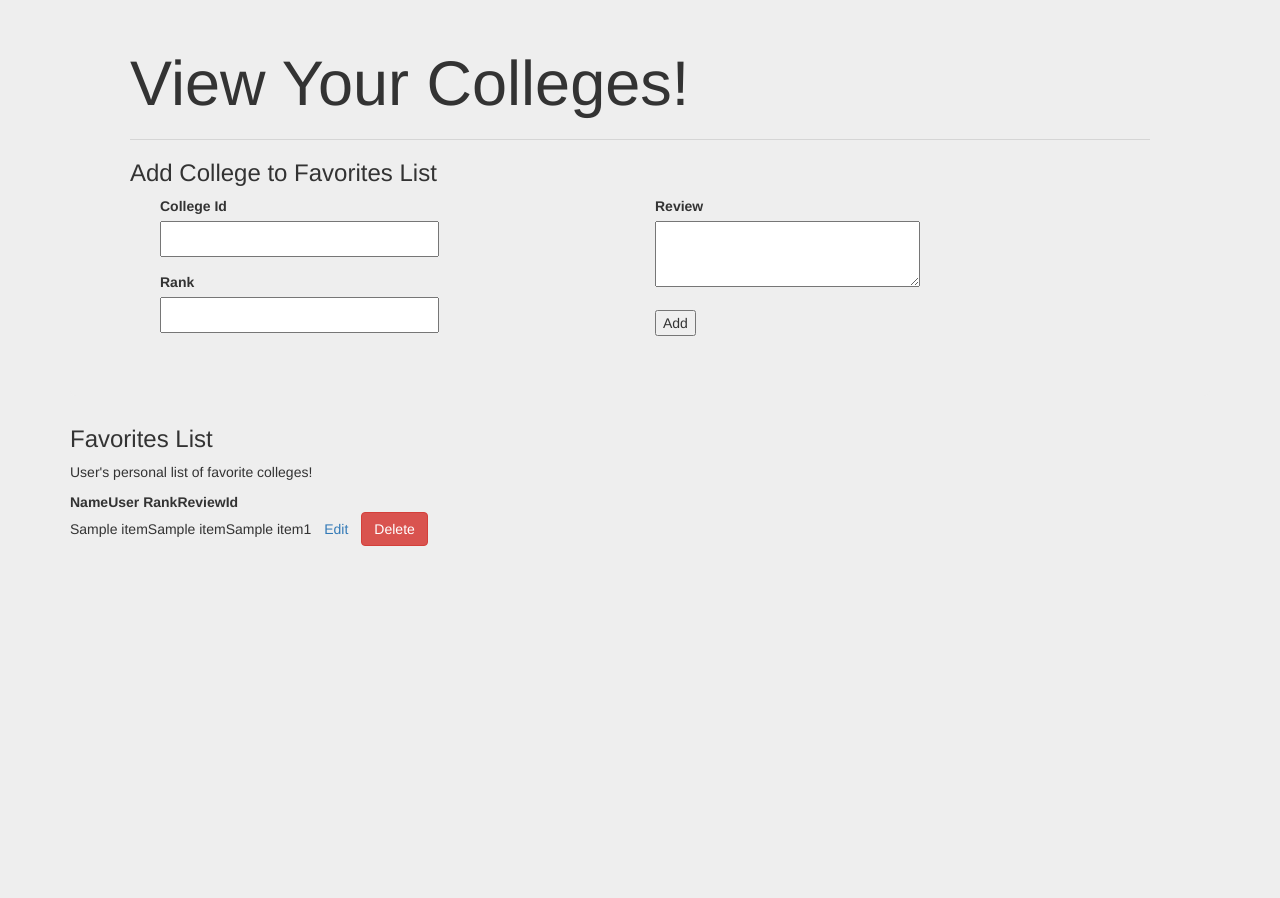
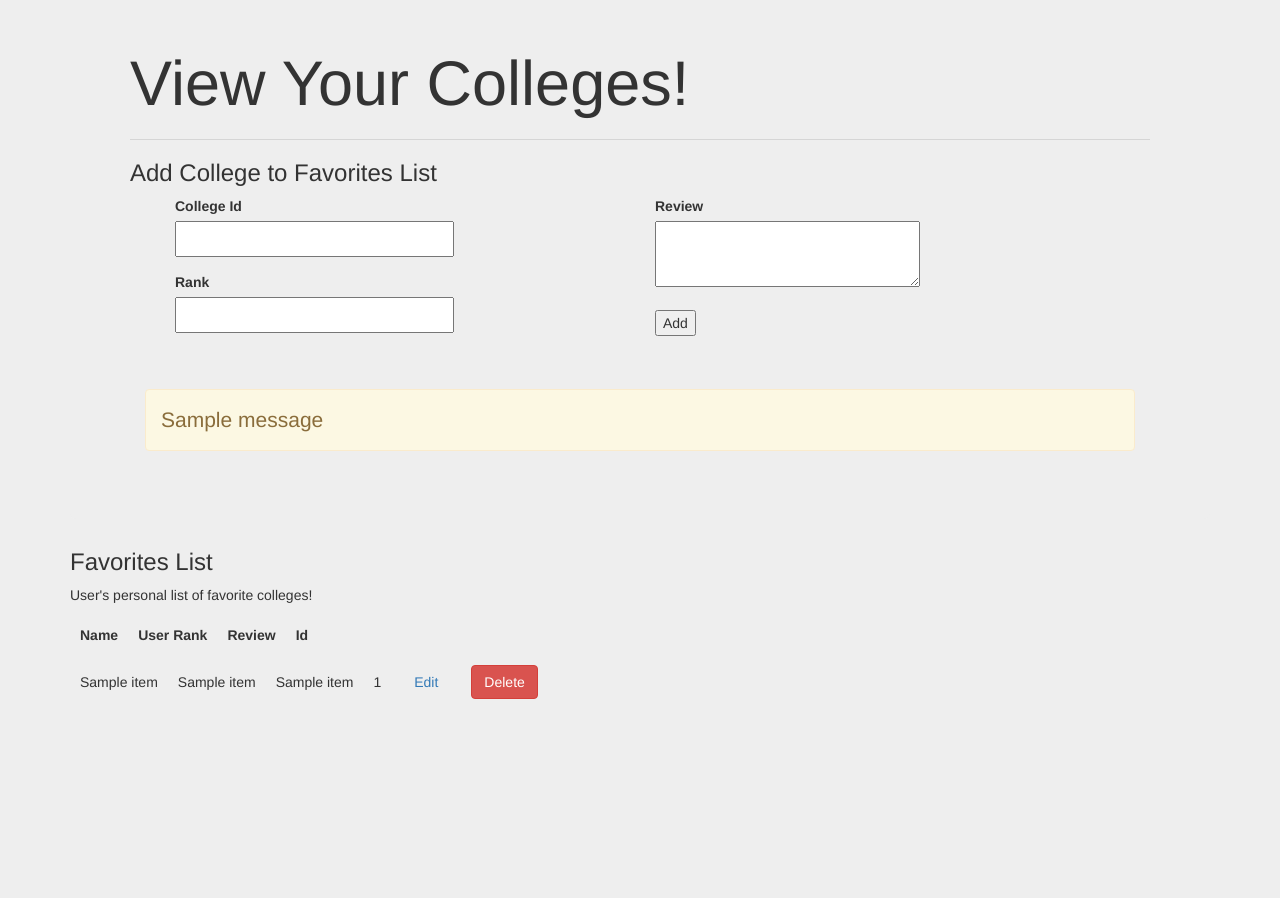
Before and after one commit to VKong6019/CollegeTracker, a Flask app: template templates/index.html in a window 1280 px wide. Shown: the part 146-1044 px from the top of the page. Run offline with Flask 2, Linux system fonts and the light colour scheme; the template is opened without the code that fills it: values that come from a table or form of the project are taken from there, most other values are stand-ins (such as "Sample title", 1, 10 or a date in 2020); one stand-in notice (Sample message) is shown; some libraries are stand-ins or nearby versions.

Commit message:
error checking and bonus front end ooh ahh

```diff
--- a/app.py
+++ b/app.py
@@ -4,7 +4,7 @@
 from flask import Flask, render_template, flash, url_for
 from werkzeug.utils import redirect
 from flask_bootstrap import Bootstrap
-from CollegeConnector import get_colleges, get_favs, create_fav, delete_fav
+from CollegeConnector import get_colleges, get_favs, create_fav, delete_fav, get_fav
 from user_input import AddFavorites, SignUpForm
 import pymysql
 import secretsecret
@@ -18,6 +18,7 @@ app = Flask(__name__)
 app.config['SECRET_KEY'] = secretsecret.secret_key
 
 bootstrap = Bootstrap(app)
+
 
 @app.route("/", methods=['GET', 'POST'])
 def main():
@@ -38,6 +39,8 @@ def main():
     # create a form object for adding favorites
     fav_form = AddFavorites()
 
+    # TODO: Add rejection cases for when favorite is already added
+    # TODO: Handle errors (integrity errors should be caught)
     # checks if form is validated and submitted properly
     if fav_form.validate_on_submit():
         # calls on python function to create favorite based on user input
@@ -50,7 +53,9 @@ def main():
     college_names = get_colleges()
 
     # render front end
-    return render_template("index.html", colleges=college_names, favs=favorites_list, form=fav_form, content_type='application/json')
+    return render_template("index.html", colleges=college_names, favs=favorites_list, form=fav_form,
+                           content_type='application/json')
+
 
 # signin page
 @app.route("/login", methods=['GET', 'POST'])
@@ -63,30 +68,38 @@ def login():
 
     return render_template('login.html', title="Sign In", form=login)
 
+
 # edit favorite item
 @app.route("/edit/<string:id>", methods=['GET', 'POST'])
-def edit():
+def edit(id):
     edit = AddFavorites()
 
     # obtain college object in database from given id
-    college = id
+    college = get_fav(id)
+    print(college)
 
-    # read the favorite
-    edit.college_id.data = college['college_id']
-    edit.review.data = college['review']
-    edit.rank.data = college['data']
+    # for item_id, item in college.items():
+    #     print(item[0])
+    #     print(item[1])
+    #     print(item[2])
+    #     # read the favorite
+    #     edit.college_id.data = item[0]
+    #     edit.review.data = item[1]
+    # edit.rank.data = item[2]
 
-    if edit.validate_on_submit():
-        flash("Edit successful!")
-        return redirect(url_for('main'))
+    # if edit.validate_on_submit():
+    #     flash("Edit successful!")
+    #     return redirect(url_for('main'))
 
-    return render_template('index.html', form=edit)
+    return render_template('edit.html', form=edit)
 
 
 # delete favorite item
 @app.route("/delete/<string:id>", methods=['GET', 'POST'])
 def delete(id):
-    delete_fav(secretsecret.spooky_username, id)
+    delete_fav(id)
+    flash("Delete successful!")
+    return redirect(url_for('main'))
 
 
 if __name__ == "__main__":
--- a/static/style.css
+++ b/static/style.css
@@ -1,5 +1,13 @@
+.flash {
+    position: relative;
+}
+
 body {
   padding-top: 50px;
+}
+
+table th, td {
+    padding: 10px;
 }
 
 table tbody, thead {
--- a/templates/index.html
+++ b/templates/index.html
@@ -28,6 +28,7 @@
         <hr>
         <h3>Add College to Favorites List</h3>
         <div class="container">
+            <div class="div col-md-12">
                 <form method="POST" action="{{ url_for('main') }}">
                     <div class="div col-md-6">
                         {{ form.csrf_token }}
@@ -42,6 +43,22 @@
                         {{ form.submit }}
                     </div>
                 </form>
+            </div>
+        </div>
+        <div class="btn-large container" style="min-height:100% width:80%">
+            {% with messages = get_flashed_messages() %}
+            {% if messages %}
+            {% for message in messages %}
+            <hr>
+            <div class="alert alert-warning alert-dismissible" role="alert">
+                <button type="button" class="close" data-dismiss="alert" aria-label="Close"></button>
+                <p>{{ message }}</p>
+            </div>
+            {% endfor %}
+            {% endif %}
+            {% endwith %}
+
+            {% block body %}{% endblock %}
         </div>
     </div>
 
@@ -113,6 +130,7 @@
             {% endblock content %}
         </table>
     </div>
+    <hr>
     <footer class="footer">
         <div class="jumbotron text-center text-md-left">
             <p>made by potatoez 2019</p>
```
Lines whose indentation alone changed are shown as unchanged.
